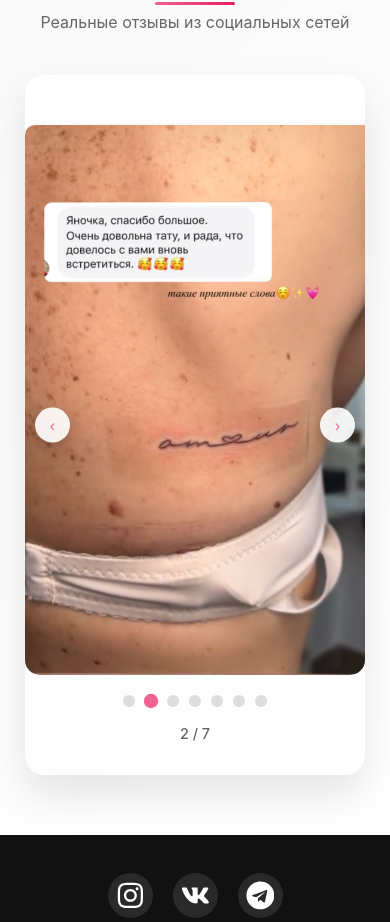
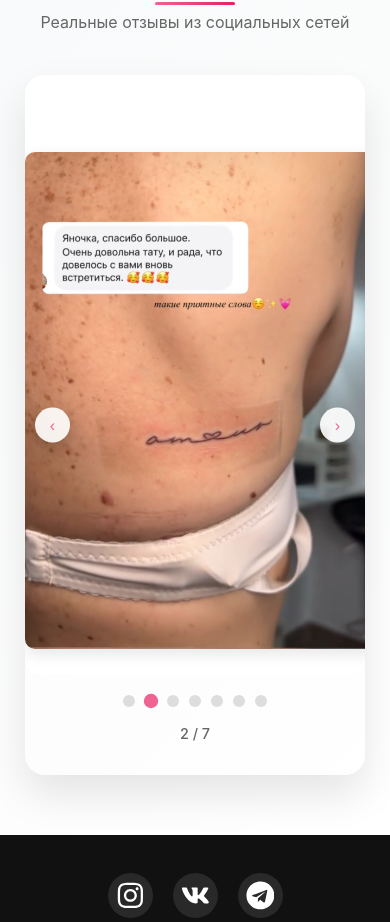
Before and after one commit to PashaMUT/xoxo, a React (Vite) app: page / in a window 390 px wide. Shown: the part 6998-7920 px from the top of the page. Built offline with nearby package versions, Linux system fonts and the light colour scheme.

Commit message:
prod. 3.2

```diff
--- a/src/index.css
+++ b/src/index.css
@@ -948,6 +948,7 @@ body {
 
   .review-image {
     max-height: 550px;
+    max-width: 350px;
   }
 
   .carousel-btn {
```
